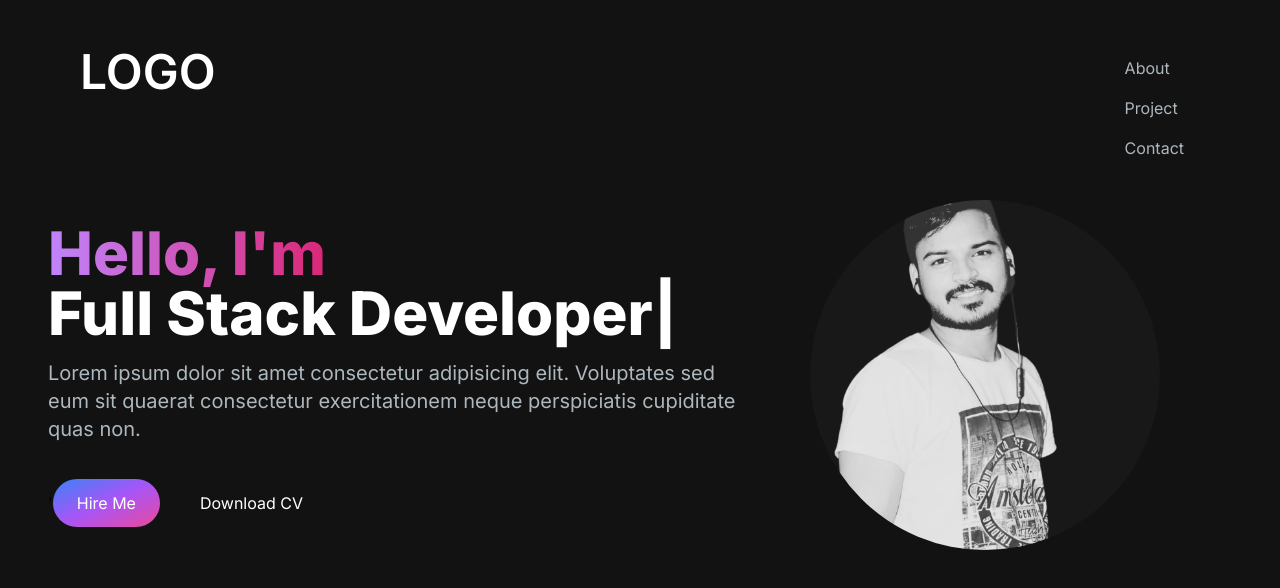
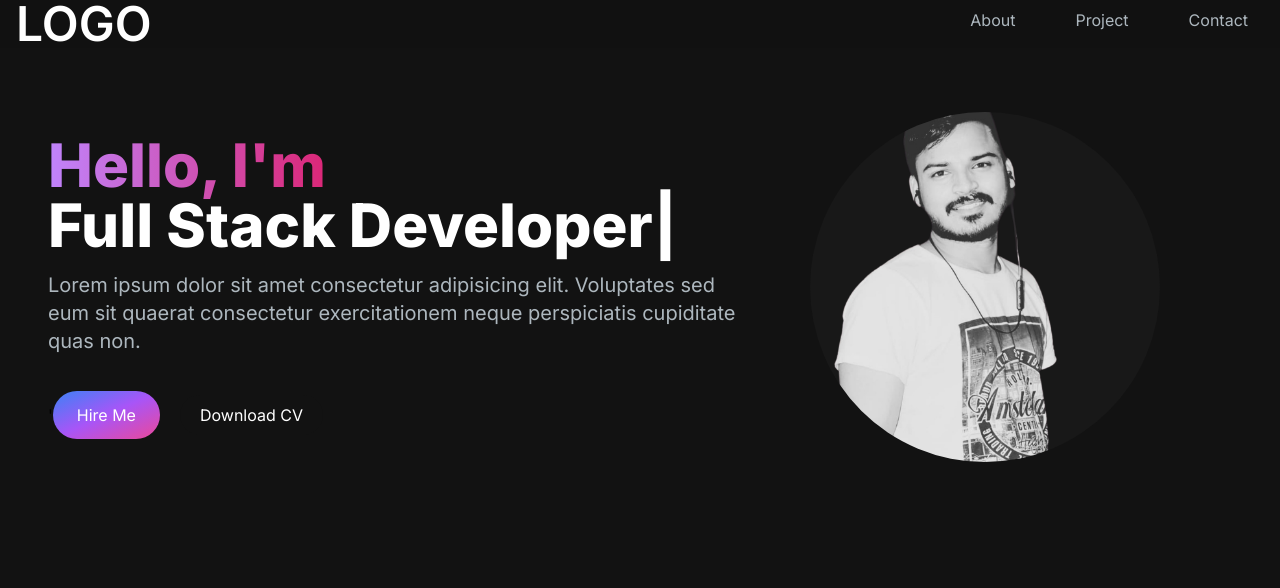
Before and after one commit to Ajitcs-20/Portfolio, a Next.js app: page / in a window 1280 px wide. Shown: the top 588 px of the page. Built offline with nearby package versions, Linux system fonts and the light colour scheme.

Commit message:
Fourth Commit

```diff
--- a/app/components/Navbar.jsx
+++ b/app/components/Navbar.jsx
@@ -18,11 +18,11 @@ const navLinks = [
 ]
 export default function Navbar() {
   return (
-    <nav><div className="flex flex-wrap item-center justify-between mx-auto p-8">
-        <Link href={"/"} className="text-5xl text-white font-semibold ">
+    <nav className="fixed top-0 left-0 right-0 z-10 bg-[#121212] bg-opacity-90" ><div className="flex flex-wrap item-center justify-between mx-auto px-4">
+        <Link href={"/"} className="text-2xl md:text-5xl text-white font-semibold ">
         LOGO</Link>
-        <div className="menu hidden md:block md:w-auto " ad="navbar">
-            <ul>
+        <div className="menu hidden md:block md:w-auto" ad="navbar">
+            <ul className="flex p-4 md:p-0 sm:flex-row md:space-x-8 mt-0">
                 {
                navLinks.map((link, index) => (
                 <li key={index}>
--- a/app/page.js
+++ b/app/page.js
@@ -5,7 +5,9 @@ export default function Home() {
   return (
     <main className="flex min-h-screen flex-col bg-[#121212] container mx-auto px-12 py-4">
       <Navbar/>
+      <div className="container mt-24 mx-auto">
    <HeroSection/>
+   </div>
    </main>
   );
 }
```
